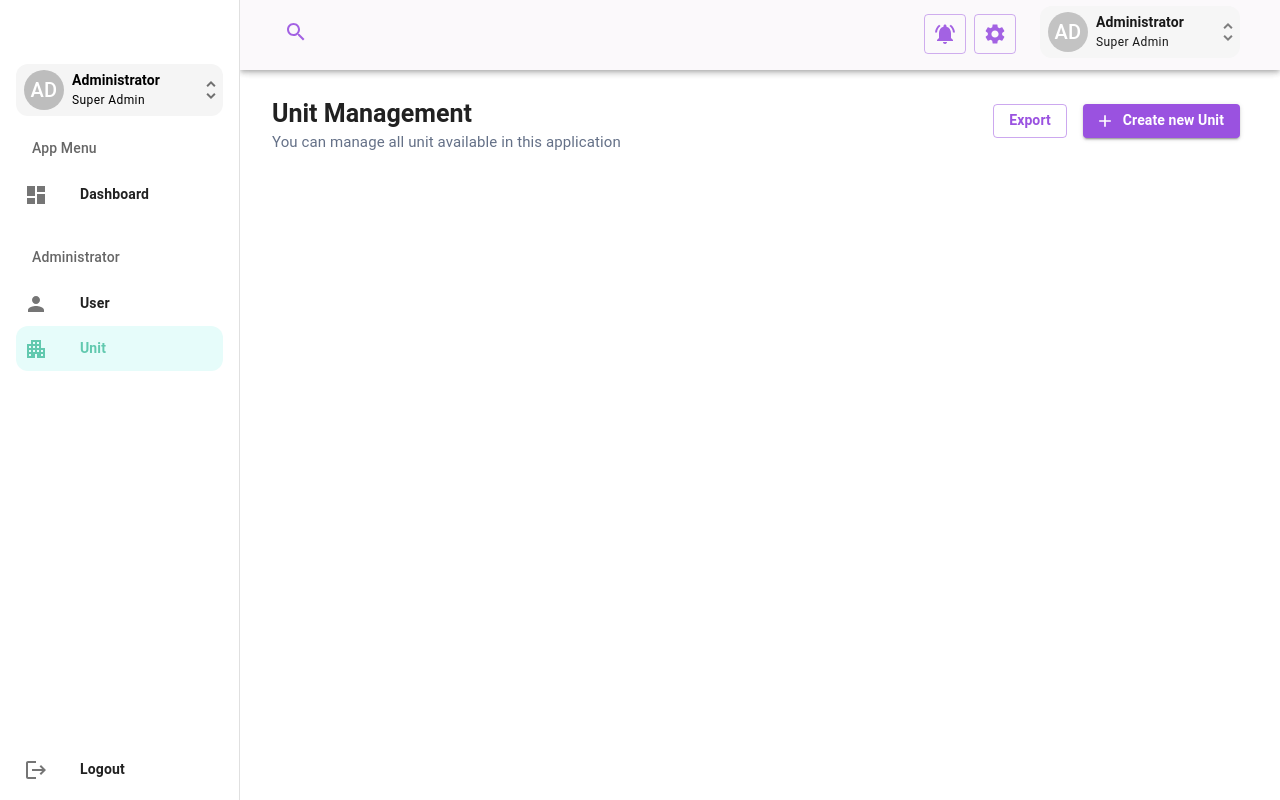
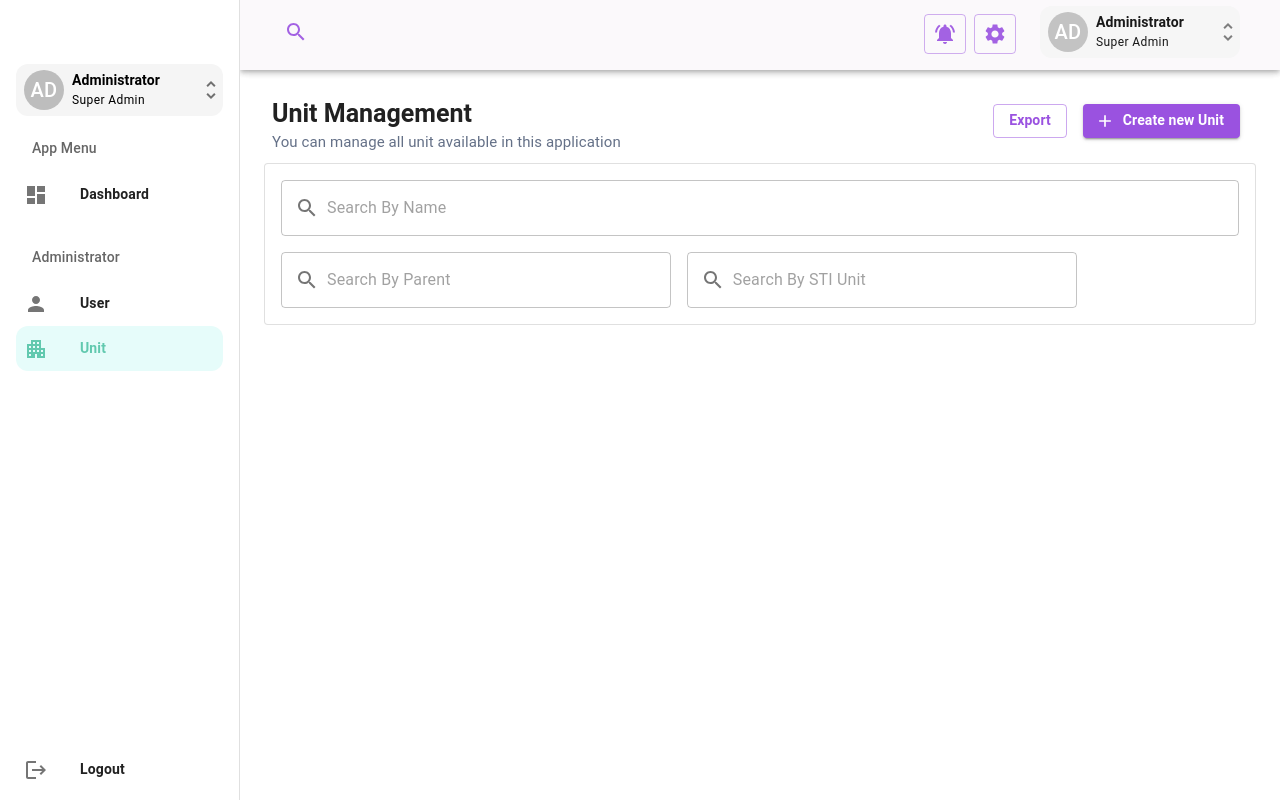
Before and after one commit to ariefw16/sawit-plnsatu-fe, a React (Vite) app: page /unit in a window 1280 px wide. Built offline with nearby package versions, Linux system fonts and the light colour scheme.

Commit message:
unit index page

```diff
--- a/src/pages/unit/index.tsx
+++ b/src/pages/unit/index.tsx
@@ -1,5 +1,17 @@
-import { Button, Typography } from "@mui/material";
+import {
+  Box,
+  Button,
+  Grid,
+  InputAdornment,
+  Paper,
+  Table,
+  TableHead,
+  TableRow,
+  TextField,
+  Typography,
+} from "@mui/material";
 import TitleBar from "../../components/ui/TitleBar";
+import SearchIcon from "@mui/icons-material/Search";
 
 export default function UnitPage() {
   return (
@@ -15,6 +27,54 @@ export default function UnitPage() {
           </Typography>
         </Button>
       </TitleBar>
+      <Paper sx={{ width: 1, p: 2 }} variant="outlined">
+        <Grid container rowSpacing={2} columnSpacing={{ sm: 2 }}>
+          <Grid item sm={12}>
+            <TextField
+              fullWidth
+              placeholder="Search By Name"
+              InputProps={{
+                startAdornment: (
+                  <InputAdornment position="start">
+                    <SearchIcon />
+                  </InputAdornment>
+                ),
+              }}
+            />
+          </Grid>
+          <Grid item sm={5}>
+            <TextField
+              fullWidth
+              placeholder="Search By Parent"
+              InputProps={{
+                startAdornment: (
+                  <InputAdornment position="start">
+                    <SearchIcon />
+                  </InputAdornment>
+                ),
+              }}
+            />
+          </Grid>
+          <Grid item sm={5}>
+            <TextField
+              fullWidth
+              placeholder="Search By STI Unit"
+              InputProps={{
+                startAdornment: (
+                  <InputAdornment position="start">
+                    <SearchIcon />
+                  </InputAdornment>
+                ),
+              }}
+            />
+          </Grid>
+        </Grid>
+      </Paper>
+      <Table>
+        <TableHead>
+          <TableRow></TableRow>
+        </TableHead>
+      </Table>
     </>
   );
 }
```
Also changed, not shown: src/components/ui/StyledTableCell.tsx (added, +12 -0 lines).
